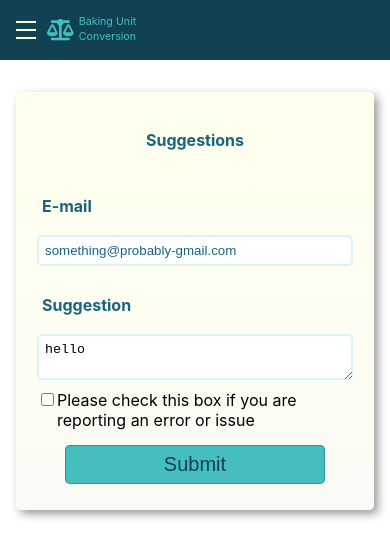
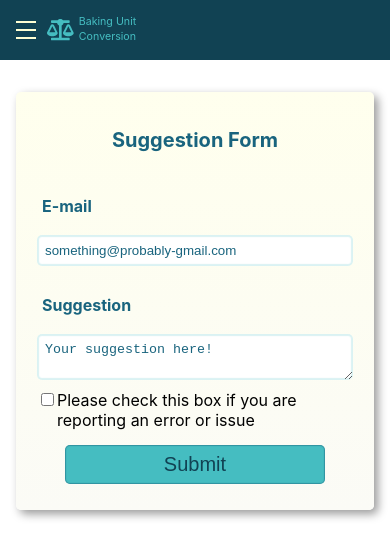
Before and after one commit to shannonyoshi/unit-conversion, a React (Create React App) app: page /suggestions in a window 390 px wide. Shown: the top 558 px of the page. Built offline with nearby package versions, Linux system fonts and the light colour scheme.

Commit message:
updated text

```diff
--- a/src/components/suggestionForm.jsx
+++ b/src/components/suggestionForm.jsx
@@ -1,7 +1,7 @@
 import React, { useState } from "react";
 import { postSuggestion } from "../util/crudFuncs";
 const initialSuggestionState = {
-  text: "hello",
+  text: "",
   email: "",
   isErrorReport: false,
 };
@@ -65,6 +65,7 @@ export default function SuggestionForm() {
             name="text"
             value={suggestion.text}
             onChange={handleInputChange}
+            placeholder="Your suggestion here!"
           />
         </div>
 
--- a/src/styling/mixins.scss
+++ b/src/styling/mixins.scss
@@ -107,7 +107,7 @@
     color: color(dark);
     @media( max-width: 600px){
       padding: $xs-padding;
-      font-size:1em;
+      font-size:1.25em;
       font-weight: bold;
       margin:0;
     }
@@ -132,7 +132,6 @@
 @mixin card-large {
   @include card-general;
   width: 80vw;
-  height: auto;
   padding: $lg-padding;
   margin: $lg-padding;
   @media(max-width: 1100px){
--- a/src/views/suggestView.jsx
+++ b/src/views/suggestView.jsx
@@ -7,7 +7,7 @@ export default function SuggestView() {
   return (
     <div className="page-wrapper">
       <div className="card-med-large">
-        <h1 className="card-title">Suggestions</h1>
+        <h1 className="card-title">Suggestion Form</h1>
         {/* <h1 className="card-title">
           Page currently being constructed, check back soon!
         </h1> */}
```
